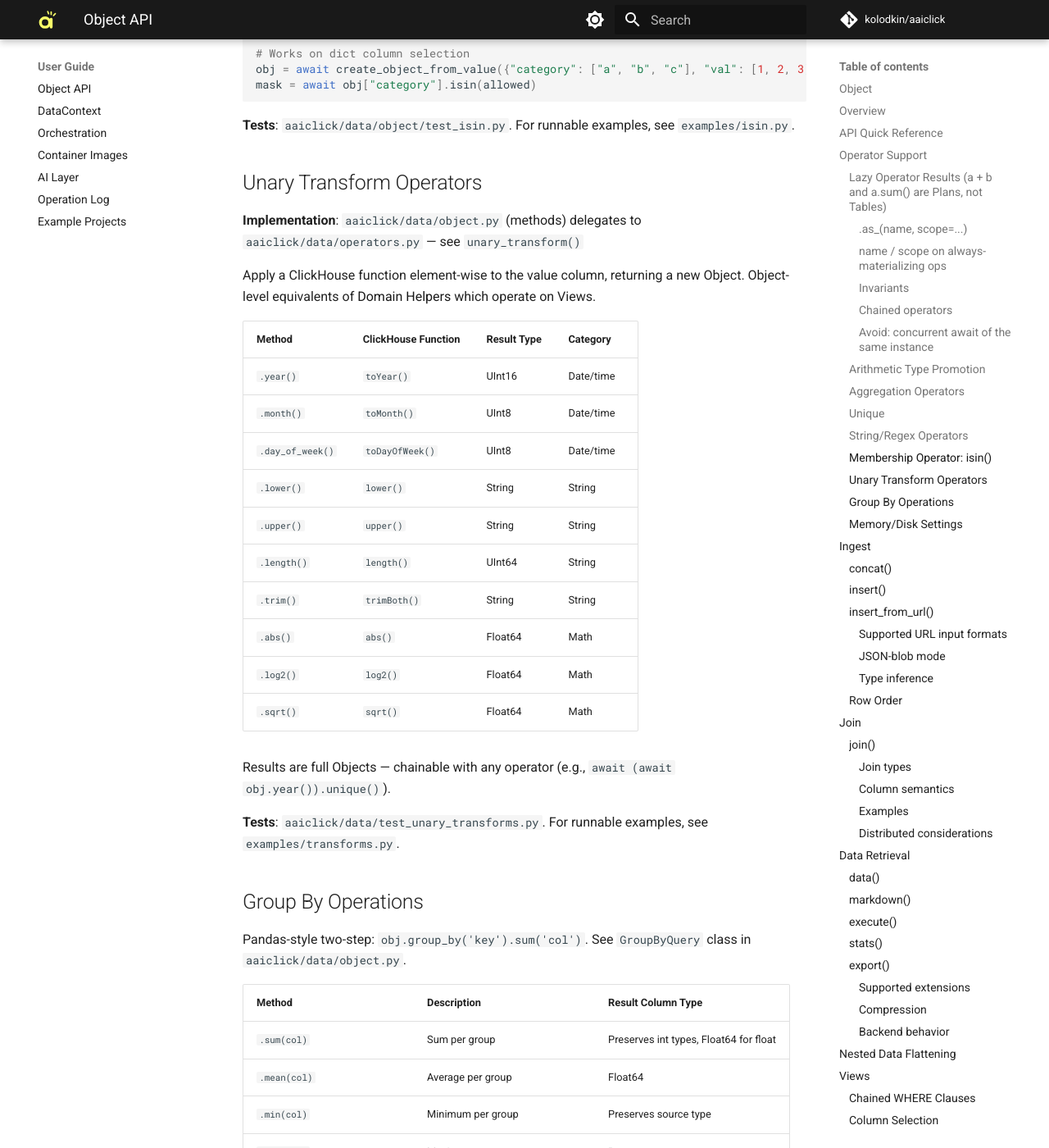
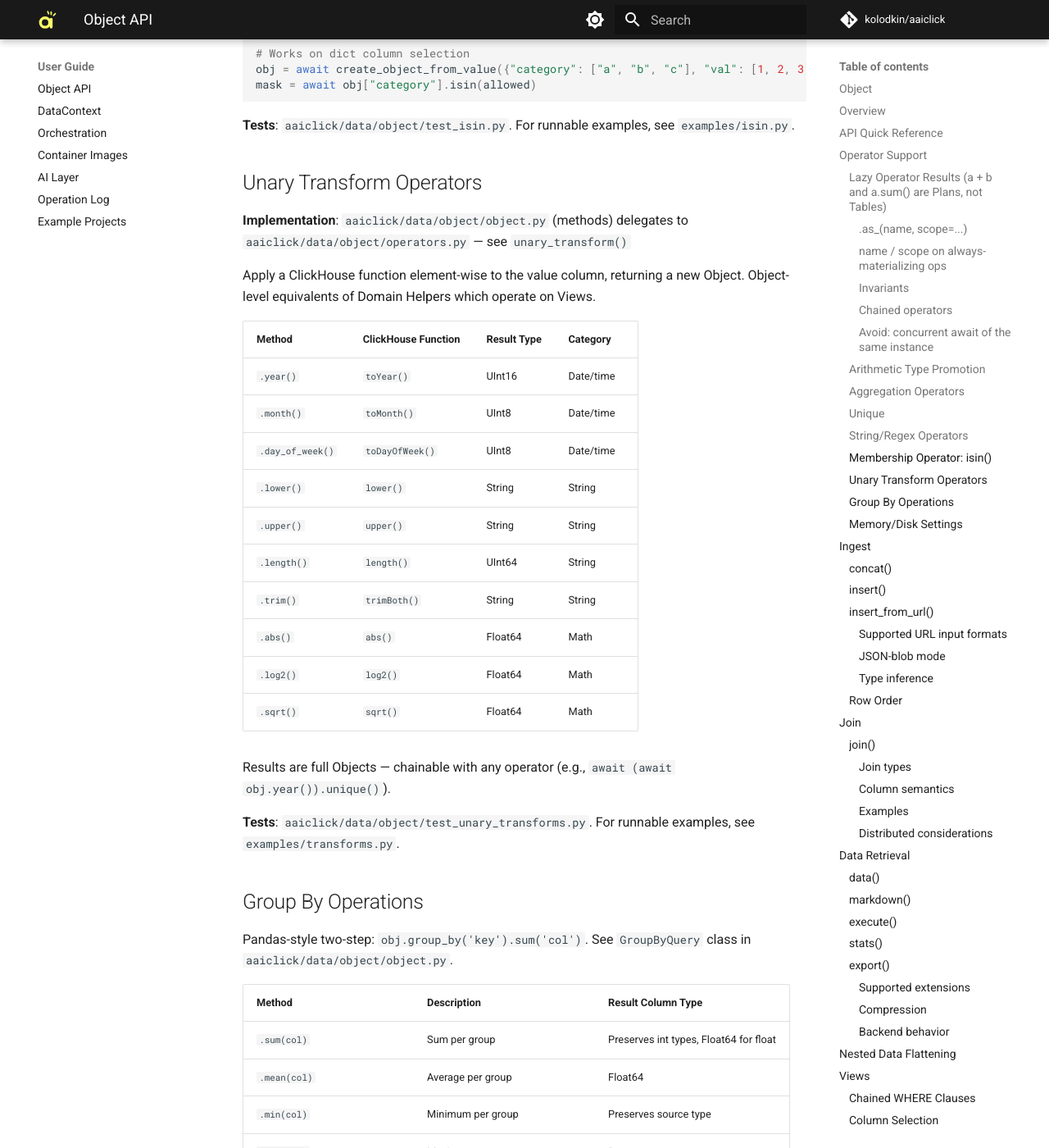
Before and after one commit to kolodkin/aaiclick, an MkDocs documentation site: the page built from docs/user_guide/object.md, in a window 1280 px wide and 1400 px high, scrolled down 8328 px. Shown: the whole window at 82% size. Built offline with MkDocs 1.6.1 and Material for MkDocs 9.7.7, drawn with Linux system fonts in a browser that asks for light colours; comment, search, counter and statistics services are not loaded; some of the changed text lies outside the part shown.

Commit message:
docs: correct stale file references and one example output comment
The object user guide pointed at seven paths that no longer exist or were
never right. Six predate the move of object.py, operators.py and ingest.py
into aaiclick/data/object/; the seventh cited test_with_columns.py as the
tests for the Domain Helpers section, whose tests are in
test_domain_helpers.py. with_columns() had no tests reference of its own,
so it now carries the one that was misplaced.

Also corrects the Example 5 output comment in examples/transforms.py:
literal(True, "UInt8") reads back as True, not 1.

Every aaiclick/*.py path referenced by the guide now resolves on disk, and
the named symbols (unary_transform, _insert_source, GroupByQuery) exist.

Co-Authored-By: Claude Opus 5 <noreply@anthropic.com>
Claude-Session: https://claude.ai/code/session_01AHCLSezKBpCfw4dWz5oteJ

```diff
--- a/docs/user_guide/object.md
+++ b/docs/user_guide/object.md
@@ -3,7 +3,7 @@ Object
 
 # Overview
 
-The `Object` class (`aaiclick/data/object.py`) wraps a ClickHouse table. Each instance corresponds to one table; operator overloading creates new tables with results.
+The `Object` class (`aaiclick/data/object/object.py`) wraps a ClickHouse table. Each instance corresponds to one table; operator overloading creates new tables with results.
 
 **Key Features:**
 - Operator overloading for arithmetic, comparison, and bitwise operations
@@ -261,7 +261,7 @@ mask = await obj["category"].isin(allowed)
 
 ## Unary Transform Operators
 
-**Implementation**: `aaiclick/data/object.py` (methods) delegates to `aaiclick/data/operators.py` — see `unary_transform()`
+**Implementation**: `aaiclick/data/object/object.py` (methods) delegates to `aaiclick/data/object/operators.py` — see `unary_transform()`
 
 Apply a ClickHouse function element-wise to the value column, returning a new Object. Object-level equivalents of [Domain Helpers](#domain-helpers) which operate on Views.
 
@@ -280,11 +280,11 @@ Apply a ClickHouse function element-wise to the value column, returning a new Ob
 
 Results are full Objects — chainable with any operator (e.g., `await (await obj.year()).unique()`).
 
-**Tests**: `aaiclick/data/test_unary_transforms.py`. For runnable examples, see `examples/transforms.py`.
+**Tests**: `aaiclick/data/object/test_unary_transforms.py`. For runnable examples, see `examples/transforms.py`.
 
 ## Group By Operations
 
-Pandas-style two-step: `obj.group_by('key').sum('col')`. See `GroupByQuery` class in `aaiclick/data/object.py`.
+Pandas-style two-step: `obj.group_by('key').sum('col')`. See `GroupByQuery` class in `aaiclick/data/object/object.py`.
 
 | Method             | Description                  | Result Column Type                     |
 |--------------------|------------------------------|----------------------------------------|
@@ -421,7 +421,7 @@ types from a sample of zero rows.
 
 ??? note "Shared insert mechanics"
 
-    Both `insert()` and `concat()` delegate to `_insert_source()` (`aaiclick/data/ingest.py`) — one `INSERT INTO ... SELECT CAST(...) FROM source` per source. Order follows argument order.
+    Both `insert()` and `concat()` delegate to `_insert_source()` (`aaiclick/data/object/ingest.py`) — one `INSERT INTO ... SELECT CAST(...) FROM source` per source. Order follows argument order.
 
 ## Row Order
 
@@ -759,6 +759,8 @@ obj.with_columns({"weight": literal(1.0, "Float64")})
 
 Supported types: `str` (quoted), `int`/`float` (bare), `bool` (`true`/`false`).
 
+**Tests**: `aaiclick/data/object/test_with_columns.py`
+
 ## Explode
 
 Flattens Array column(s) into individual rows (scalar columns duplicated). Returns a **View** — downstream operators fuse into a single query. Exploded columns change from `Array(T)` to `T`. See `aaiclick/data/examples/explode.py`.
@@ -860,7 +862,7 @@ The result carries the `INSERT … SELECT` stats — `result = await obj.copy()`
     destination will interleave their rows non-deterministically. Structure
     your pipeline so a named destination has a single writer.
 
-**Tests**: `aaiclick/data/test_copy_parametrized.py`
+**Tests**: `aaiclick/data/object/test_copy_parametrized.py`
 
 # Operation Provenance (Oplog)
 
```
Also changed, not shown: other parts of docs/user_guide/object.md (+1 -1 lines), 1 other file.
